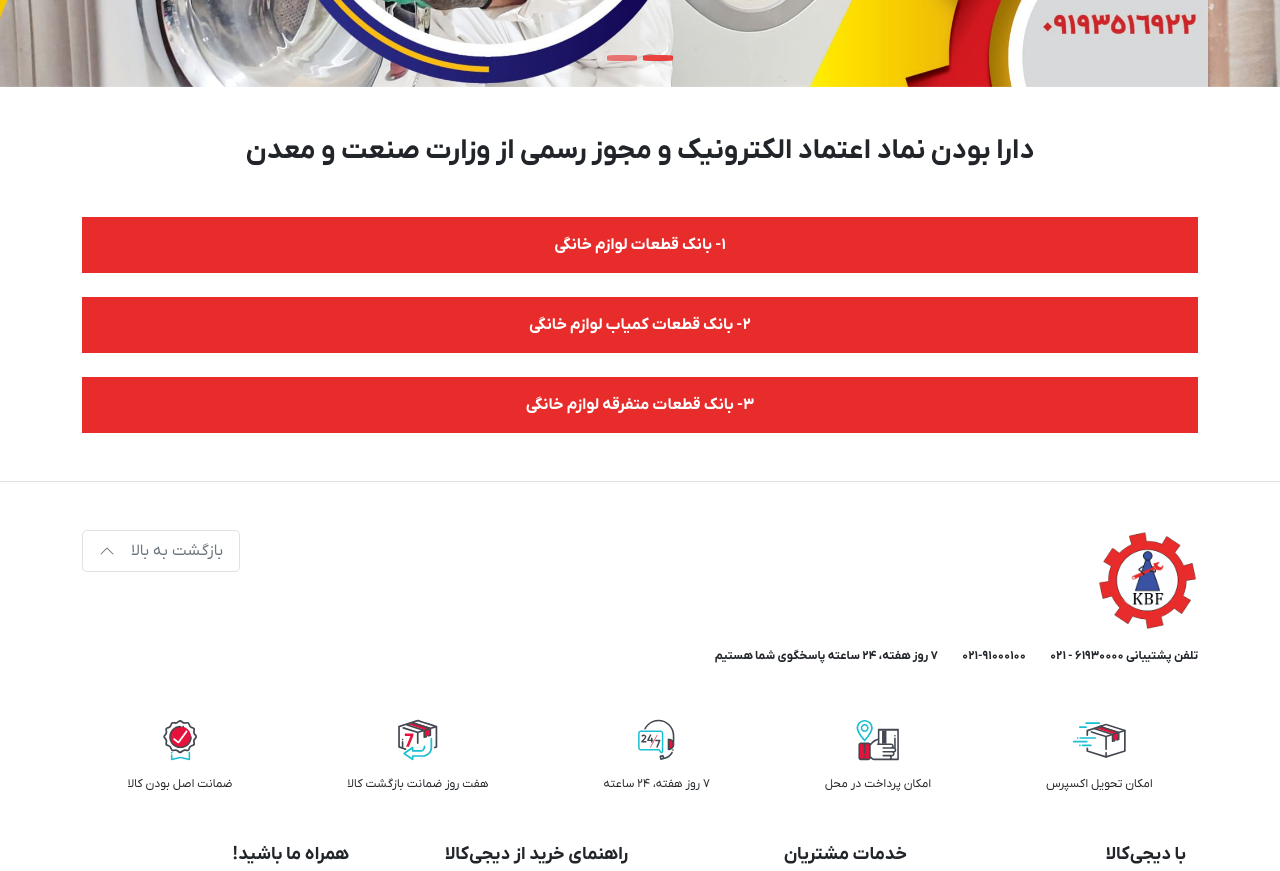
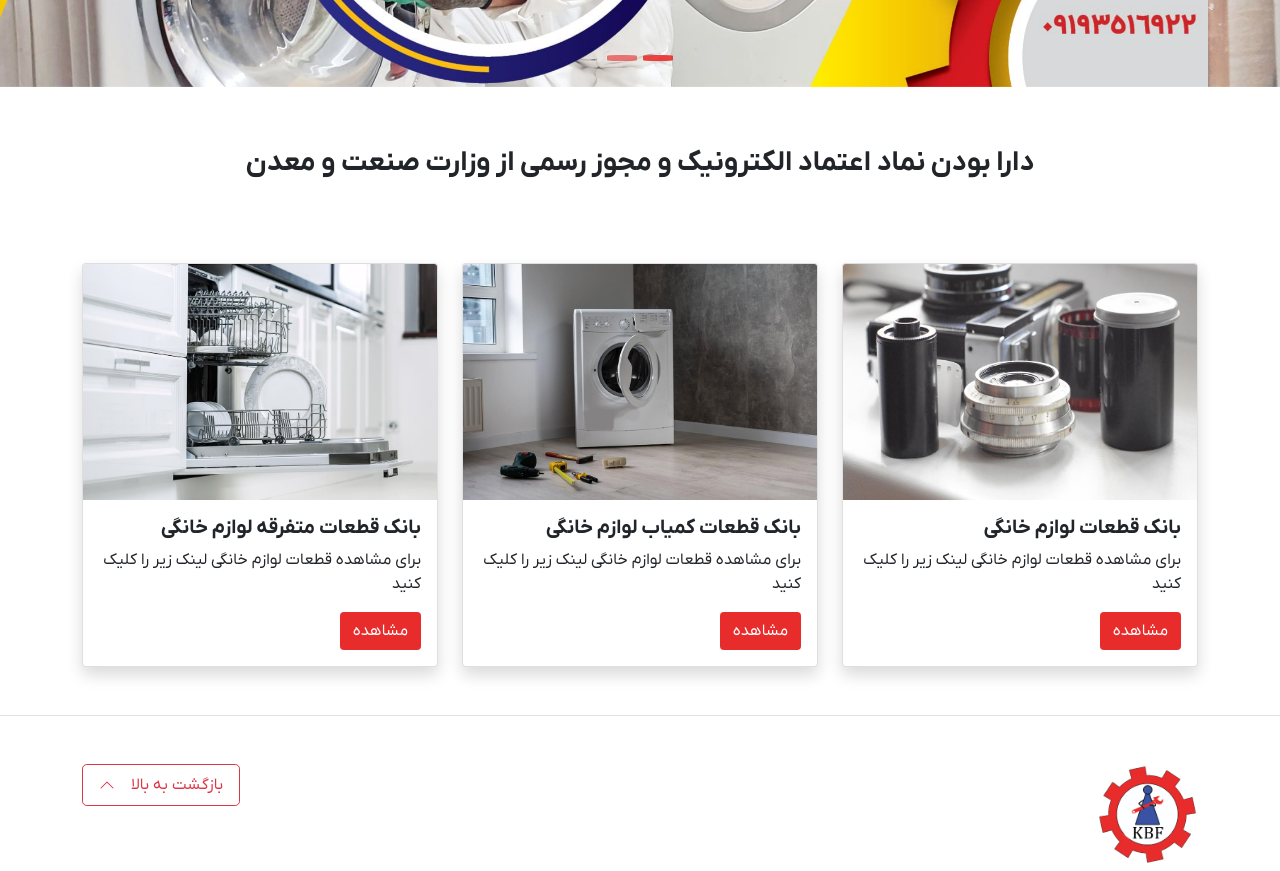
Before and after one commit to yakoobkhedri/kbf, a plain HTML site: page index.html in a window 1280 px wide. Shown: the part 600-1471 px from the top of the page. Drawn offline with Linux system fonts and the light colour scheme.

Commit message:
first commit

```diff
--- a/assets/css/styles.css
+++ b/assets/css/styles.css
@@ -220,6 +220,12 @@ a{
     transform: scale3d(1, 1, 1);
   }
 }
+.offcanvas ul li a,footer ul li a,.social a{
+  transition: all .4s;
+}
+.offcanvas ul li:hover a,footer ul li:hover a,.social a:hover{
+    color: #e82c2b !important;
+}
 /* header */
 header nav ul > li > a {
   position: relative;
@@ -263,6 +269,9 @@ header nav ul > li > a:hover::after, header nav ul > li > a.active::after {
    .h-sm-auto{
     height: auto;
    }
+   .fs-sm-16{
+    font-size: 16px;
+   }
    .border-sm-0{
     border: none;
    }
@@ -282,6 +291,9 @@ header nav ul > li > a:hover::after, header nav ul > li > a.active::after {
     background-color: #93080e;
     background-image: none;
    }
+   .h-sm-240{
+    height: 240px;
+   }
    .w-sm-59{
     width: 59px;
    }
--- a/index.html
+++ b/index.html
@@ -149,13 +149,15 @@
   </div>
 
   <!-- profile modal -->
-   <div class="offcanvas offcanvas-bottom" tabindex="-1" id="offcanvasBottom" aria-labelledby="offcanvasBottomLabel">
-  <div class="offcanvas-body small pt-4 mt-2">
-     <ul class="list-unstyled m-0 p-0 flex-column d-flex gap-4">
+  <div class="offcanvas offcanvas-bottom" tabindex="-1" id="offcanvasBottom" aria-labelledby="offcanvasBottomLabel">
+    <div class="offcanvas-body small pt-4 mt-2">
+      <ul class="list-unstyled m-0 p-0 flex-column d-flex gap-4">
         <li>
           <a class="d-flex align-items-center gap-2 text-decoration-none text-secondary">
-            <svg xmlns="http://www.w3.org/2000/svg" width="22" height="22" fill="currentColor" class="bi bi-bag" viewBox="0 0 16 16">
-              <path d="M8 1a2.5 2.5 0 0 1 2.5 2.5V4h-5v-.5A2.5 2.5 0 0 1 8 1m3.5 3v-.5a3.5 3.5 0 1 0-7 0V4H1v10a2 2 0 0 0 2 2h10a2 2 0 0 0 2-2V4zM2 5h12v9a1 1 0 0 1-1 1H3a1 1 0 0 1-1-1z">
+            <svg xmlns="http://www.w3.org/2000/svg" width="22" height="22" fill="currentColor" class="bi bi-bag"
+              viewBox="0 0 16 16">
+              <path
+                d="M8 1a2.5 2.5 0 0 1 2.5 2.5V4h-5v-.5A2.5 2.5 0 0 1 8 1m3.5 3v-.5a3.5 3.5 0 1 0-7 0V4H1v10a2 2 0 0 0 2 2h10a2 2 0 0 0 2-2V4zM2 5h12v9a1 1 0 0 1-1 1H3a1 1 0 0 1-1-1z">
               </path>
             </svg>
             <p class="mb-0">سفارشات من</p>
@@ -163,11 +165,14 @@
         </li>
         <li>
           <a class="d-flex align-items-center gap-2 text-decoration-none text-secondary">
-            <svg xmlns="http://www.w3.org/2000/svg" width="22" height="22" fill="currentColor" class="bi bi-cash-coin" viewBox="0 0 16 16">
+            <svg xmlns="http://www.w3.org/2000/svg" width="22" height="22" fill="currentColor" class="bi bi-cash-coin"
+              viewBox="0 0 16 16">
               <path fill-rule="evenodd" d="M11 15a4 4 0 1 0 0-8 4 4 0 0 0 0 8m5-4a5 5 0 1 1-10 0 5 5 0 0 1 10 0"></path>
-              <path d="M9.438 11.944c.047.596.518 1.06 1.363 1.116v.44h.375v-.443c.875-.061 1.386-.529 1.386-1.207 0-.618-.39-.936-1.09-1.1l-.296-.07v-1.2c.376.043.614.248.671.532h.658c-.047-.575-.54-1.024-1.329-1.073V8.5h-.375v.45c-.747.073-1.255.522-1.255 1.158 0 .562.378.92 1.007 1.066l.248.061v1.272c-.384-.058-.639-.27-.696-.563h-.668zm1.36-1.354c-.369-.085-.569-.26-.569-.522 0-.294.216-.514.572-.578v1.1zm.432.746c.449.104.655.272.655.569 0 .339-.257.571-.709.614v-1.195z">
+              <path
+                d="M9.438 11.944c.047.596.518 1.06 1.363 1.116v.44h.375v-.443c.875-.061 1.386-.529 1.386-1.207 0-.618-.39-.936-1.09-1.1l-.296-.07v-1.2c.376.043.614.248.671.532h.658c-.047-.575-.54-1.024-1.329-1.073V8.5h-.375v.45c-.747.073-1.255.522-1.255 1.158 0 .562.378.92 1.007 1.066l.248.061v1.272c-.384-.058-.639-.27-.696-.563h-.668zm1.36-1.354c-.369-.085-.569-.26-.569-.522 0-.294.216-.514.572-.578v1.1zm.432.746c.449.104.655.272.655.569 0 .339-.257.571-.709.614v-1.195z">
               </path>
-              <path d="M1 0a1 1 0 0 0-1 1v8a1 1 0 0 0 1 1h4.083q.088-.517.258-1H3a2 2 0 0 0-2-2V3a2 2 0 0 0 2-2h10a2 2 0 0 0 2 2v3.528c.38.34.717.728 1 1.154V1a1 1 0 0 0-1-1z">
+              <path
+                d="M1 0a1 1 0 0 0-1 1v8a1 1 0 0 0 1 1h4.083q.088-.517.258-1H3a2 2 0 0 0-2-2V3a2 2 0 0 0 2-2h10a2 2 0 0 0 2 2v3.528c.38.34.717.728 1 1.154V1a1 1 0 0 0-1-1z">
               </path>
               <path d="M9.998 5.083 10 5a2 2 0 1 0-3.132 1.65 6 6 0 0 1 3.13-1.567"></path>
             </svg>
@@ -176,17 +181,24 @@
         </li>
         <li>
           <a class="d-flex align-items-center gap-2 text-decoration-none text-secondary">
-            <svg xmlns="http://www.w3.org/2000/svg" width="22" height="22" fill="currentColor" class="text-secondary bi bi-box-arrow-in-left" viewBox="0 0 16 16">
-                <path fill-rule="evenodd" d="M10 3.5a.5.5 0 0 0-.5-.5h-8a.5.5 0 0 0-.5.5v9a.5.5 0 0 0 .5.5h8a.5.5 0 0 0 .5-.5v-2a.5.5 0 0 1 1 0v2A1.5 1.5 0 0 1 9.5 14h-8A1.5 1.5 0 0 1 0 12.5v-9A1.5 1.5 0 0 1 1.5 2h8A1.5 1.5 0 0 1 11 3.5v2a.5.5 0 0 1-1 0z"></path>
-                <path fill-rule="evenodd" d="M4.146 8.354a.5.5 0 0 1 0-.708l3-3a.5.5 0 1 1 .708.708L5.707 7.5H14.5a.5.5 0 0 1 0 1H5.707l2.147 2.146a.5.5 0 0 1-.708.708z"></path>
-              </svg>
+            <svg xmlns="http://www.w3.org/2000/svg" width="22" height="22" fill="currentColor"
+              class="text-secondary bi bi-box-arrow-in-left" viewBox="0 0 16 16">
+              <path fill-rule="evenodd"
+                d="M10 3.5a.5.5 0 0 0-.5-.5h-8a.5.5 0 0 0-.5.5v9a.5.5 0 0 0 .5.5h8a.5.5 0 0 0 .5-.5v-2a.5.5 0 0 1 1 0v2A1.5 1.5 0 0 1 9.5 14h-8A1.5 1.5 0 0 1 0 12.5v-9A1.5 1.5 0 0 1 1.5 2h8A1.5 1.5 0 0 1 11 3.5v2a.5.5 0 0 1-1 0z">
+              </path>
+              <path fill-rule="evenodd"
+                d="M4.146 8.354a.5.5 0 0 1 0-.708l3-3a.5.5 0 1 1 .708.708L5.707 7.5H14.5a.5.5 0 0 1 0 1H5.707l2.147 2.146a.5.5 0 0 1-.708.708z">
+              </path>
+            </svg>
             <p class="mb-0">ورود و ثبت نام</p>
           </a>
         </li>
         <li>
           <a class="d-flex align-items-center gap-2 text-decoration-none text-secondary">
-            <svg xmlns="http://www.w3.org/2000/svg" width="22" height="22" fill="currentColor" class="bi bi-phone" viewBox="0 0 16 16">
-              <path d="M11 1a1 1 0 0 1 1 1v12a1 1 0 0 1-1 1H5a1 1 0 0 1-1-1V2a1 1 0 0 1 1-1zM5 0a2 2 0 0 0-2 2v12a2 2 0 0 0 2 2h6a2 2 0 0 0 2-2V2a2 2 0 0 0-2-2z">
+            <svg xmlns="http://www.w3.org/2000/svg" width="22" height="22" fill="currentColor" class="bi bi-phone"
+              viewBox="0 0 16 16">
+              <path
+                d="M11 1a1 1 0 0 1 1 1v12a1 1 0 0 1-1 1H5a1 1 0 0 1-1-1V2a1 1 0 0 1 1-1zM5 0a2 2 0 0 0-2 2v12a2 2 0 0 0 2 2h6a2 2 0 0 0 2-2V2a2 2 0 0 0-2-2z">
               </path>
               <path d="M8 14a1 1 0 1 0 0-2 1 1 0 0 0 0 2"></path>
             </svg>
@@ -194,8 +206,8 @@
           </a>
         </li>
       </ul>
+    </div>
   </div>
-</div>
 
   <header>
     <a class="d-md-block d-none">
@@ -263,7 +275,7 @@
               </svg>
             </div>
             <a
-              class="rounded-4 px-3 py-2 text-secondary text-decoration-none fs-14 fw-bold border d-none d-sm-flex align-items-center justify-content-center gap-2">
+              class="rounded-4 btn btn-outline-dark px-3 py-2 text-decoration-none fs-14 fw-bold d-none d-sm-flex align-items-center justify-content-center gap-2">
               <svg xmlns="http://www.w3.org/2000/svg" width="22" height="22" fill="currentColor"
                 class="text-secondary bi bi-box-arrow-in-left" viewBox="0 0 16 16">
                 <path fill-rule="evenodd"
@@ -396,7 +408,7 @@
     </div>
     <!-- mobile navigate -->
     <div
-      class="d-sm-none position-fixed p-3 shadow-lg bg-white bottom-0 end-0 start-0 w-100 d-flex align-items-center justify-content-between gap-2">
+      class="d-sm-none z-1 position-fixed p-3 shadow-lg bg-white bottom-0 end-0 start-0 w-100 d-flex align-items-center justify-content-between gap-2">
       <div class="d-flex align-items-center gap-3">
         <a><img alt="img" src="assets/img/arm2.png" class="w-49"></a>
         <p class="mb-0 fw-bold fs-12 text-secondary">دسته بندی ها</p>
@@ -420,10 +432,10 @@
         </div>
         <div class="carousel-inner">
           <div class="carousel-item active">
-            <img src="assets/img/slide1.jpg" class="d-block w-100" alt="img">
+            <img src="assets/img/slide1.jpg" class="d-block w-100 h-sm-240" alt="img">
           </div>
           <div class="carousel-item">
-            <img src="assets/img/slide2.jpg" class="d-block w-100" alt="img">
+            <img src="assets/img/slide2.jpg" class="d-block w-100 h-sm-240" alt="img">
           </div>
         </div>
         <button class="carousel-control-prev" type="button" data-bs-target="#carouselExampleIndicators"
@@ -441,14 +453,41 @@
 
     <section class="mt-5">
       <div class="container">
-        <h3 class="text-center fw-bold">دارا بودن نماد اعتماد الکترونیک و مجوز رسمی از وزارت صنعت و معدن</h3>
-        <div class="mt-5">
-          <a class="d-block text-center fw-bold mb-4 bg-red text-white text-decoration-none py-3">1- بانک قطعات لوازم
-            خانگی</a>
-          <a class="d-block text-center fw-bold mb-4 bg-red text-white text-decoration-none py-3">2- بانک قطعات کمیاب
-            لوازم خانگی</a>
-          <a class="d-block text-center fw-bold mb-4 bg-red text-white text-decoration-none py-3">3- بانک قطعات متفرقه
-            لوازم خانگی</a>
+        <h3 class="text-center fw-bold fs-sm-16 lh-lg">دارا بودن نماد اعتماد الکترونیک و مجوز رسمی از وزارت صنعت و معدن</h3>
+        <div class="row g-4 mt-5">
+          <div class="col-lg-4 col-md-6">
+            <div class="card shadow">
+              <img src="assets/img/img.jpg" class="card-img-top w-100" alt="...">
+              <div class="card-body">
+                <h5 class="card-title fw-bold"> بانک قطعات لوازم
+                  خانگی</h5>
+                <p class="card-text">برای مشاهده قطعات لوازم خانگی لینک زیر را کلیک کنید</p>
+                <a href="#" class="btn bg-red text-white">مشاهده</a>
+              </div>
+            </div>
+          </div>
+          <div class="col-lg-4 col-md-6">
+            <div class="card shadow">
+              <img src="assets/img/img2.jpg" class="card-img-top w-100" alt="...">
+              <div class="card-body">
+                <h5 class="card-title fw-bold"> بانک قطعات کمیاب لوازم
+                  خانگی</h5>
+                <p class="card-text">برای مشاهده قطعات لوازم خانگی لینک زیر را کلیک کنید</p>
+                <a href="#" class="btn bg-red text-white">مشاهده</a>
+              </div>
+            </div>
+          </div>
+          <div class="col-lg-4 col-md-6">
+            <div class="card shadow">
+              <img src="assets/img/img3.jpg" class="card-img-top w-100" alt="...">
+              <div class="card-body">
+                <h5 class="card-title fw-bold"> بانک قطعات متفرقه لوازم
+                  خانگی</h5>
+                <p class="card-text">برای مشاهده قطعات لوازم خانگی لینک زیر را کلیک کنید</p>
+                <a href="#" class="btn bg-red text-white">مشاهده</a>
+              </div>
+            </div>
+          </div>
         </div>
       </div>
     </section>
@@ -467,7 +506,7 @@
           </div>
         </div>
         <a href="#"
-          class="order-0 order-md-1 d-flex align-items-center justify-content-center gap-3 text-secondary text-decoration-none border rounded-3 py-2 px-3">
+          class="btn btn-outline-danger order-0 order-md-1 d-flex align-items-center justify-content-center gap-3 text-decoration-none rounded-3 py-2 px-3">
           <p class="mb-0">بازگشت به بالا</p>
           <svg xmlns="http://www.w3.org/2000/svg" width="16" height="16" fill="currentColor" class="bi bi-chevron-up"
             viewBox="0 0 16 16">
@@ -559,7 +598,7 @@
           </div>
           <div class="col-xl-3 col-md-6">
             <p class="fw-bold fs-18">همراه ما باشید!</p>
-            <div class="d-flex align-items-center justify-content-between gap-2 mt-4">
+            <div class="social d-flex align-items-center justify-content-between gap-2 mt-4">
               <a class="text-secondary">
                 <svg xmlns="http://www.w3.org/2000/svg" width="16" height="16" fill="currentColor"
                   class="bi bi-instagram" viewBox="0 0 16 16">
```
Also changed, not shown: assets/img/img.jpg (added), assets/img/img2.jpg (added), assets/img/img3.jpg (added).
